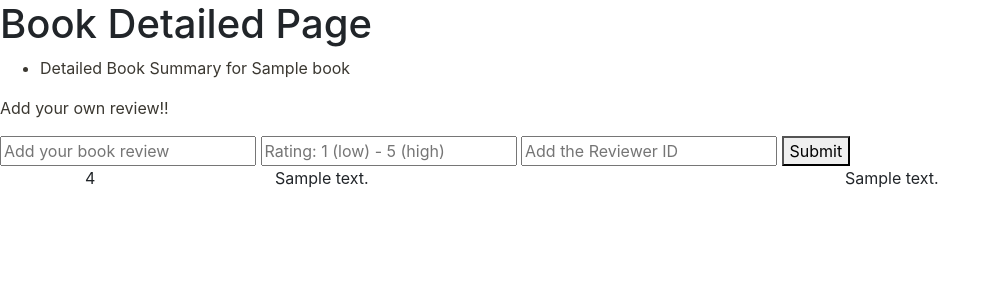
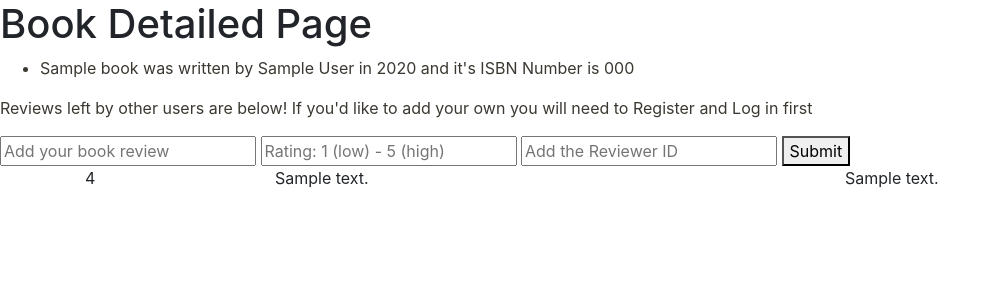
Before and after one commit to jonolovelock/project1, a Flask app: template templates/book.html in a window 1280 px wide. Shown: the part 56-356 px from the top of the page, without its empty margins (0-1001 px from the left). Run offline with Flask 2, Linux system fonts and the light colour scheme; the template is opened without the code that fills it: most values are stand-ins (such as "Sample title", 1, 10 or a date in 2020); some libraries are stand-ins or nearby versions.

Commit message:
validation added so cannot submit multiple reviews

```diff
--- a/application.py
+++ b/application.py
@@ -54,6 +54,8 @@ def book(book_id):
         rating = request.form.get("rating")
         review = request.form.get("review")
         reviewer = request.form.get("reviewer")
+        if db.execute("SELECT * from reviews WHERE reviewer = :reviewer", {"reviewer": reviewer}).rowcount > 0:
+            return render_template("error.html", message="Sorry, you are only able to submit one review per book")
         db.execute("INSERT into reviews"
                    "(rating, review, reviewer, book)"
                    "VALUES (:rating, :review,:reviewer, :book_id)",
@@ -62,6 +64,8 @@ def book(book_id):
                     "reviewer": reviewer,
                     "book_id": book_id})
         db.commit()
+
+
 
     # Although only one book, flask still treats SQL response as a list
     dbbook = db.execute("SELECT * FROM books WHERE id = :id", {"id": book_id})
--- a/templates/book.html
+++ b/templates/book.html
@@ -7,10 +7,10 @@
 {% block body %}
     {% for book in books %}
         <ul>
+            <li> {{ book.title }} was written by {{ book.author }} in {{ book.year }} and it's ISBN Number is {{ book.isbn }}</li>
 
-            <li>Detailed Book Summary for {{ book.title }}</li>
         </ul>
-            <p> Add your own review!! </p>
+            <p> Reviews left by other users are below! If you'd like to add your own you will need to Register and Log in first </p>
             <form action="{{ url_for('book', book_id = book.id)     }}" method="post">
                 <input type="text" name="review" placeholder="Add your book review">
                 <input type="number" name="rating" placeholder="Rating: 1 (low) - 5 (high)">
```
Also changed, not shown: sql/bookDDL.sql (+7 -3 lines), 2 other files.
